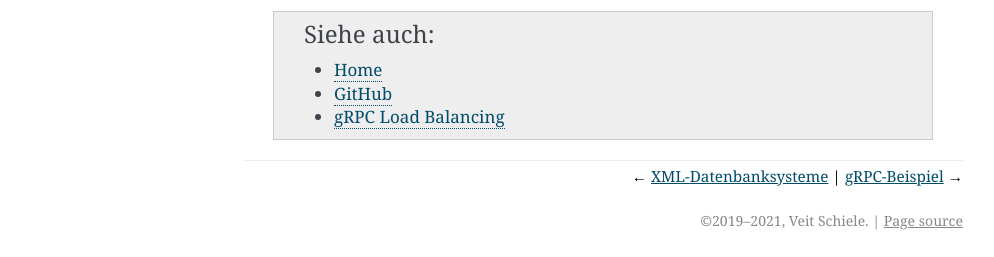
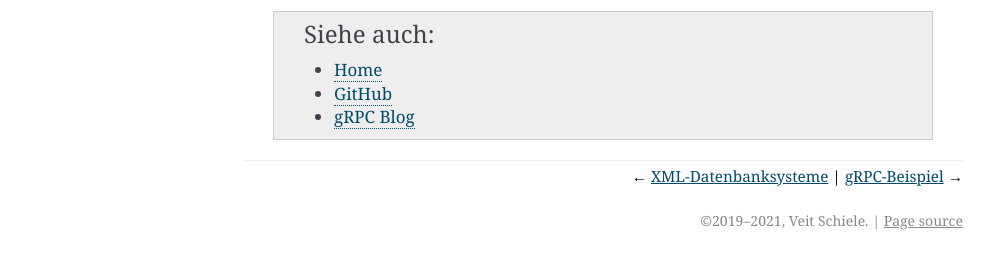
Before and after one commit to veit/jupyter-tutorial-de, a Sphinx documentation site: the page built from docs/data/grpc/index.rst, in a window 1280 px wide. Shown: the part 1286-1543 px from the top of the page, without its empty margins (147-1141 px from the left). Built offline with Sphinx 7.4.7, drawn with Linux system fonts in a browser that asks for light colours; pages that are not in the unit, such as notebooks, are missing from menus.

Commit message:
Change link to gRPC blog

```diff
--- a/docs/data/grpc/index.rst
+++ b/docs/data/grpc/index.rst
@@ -109,7 +109,7 @@ die Kommunikation zwischen Clients und Servern an:
 .. seealso::
     * `Home <https://grpc.io/>`_
     * `GitHub <https://github.com/grpc/grpc>`_
-    * `gRPC Load Balancing <https://grpc.io/blog/grpc-load-balancing/#why-grpc>`_
+    * `gRPC Blog <https://grpc.io/blog/>`_
 
 .. toctree::
     :hidden:
```
